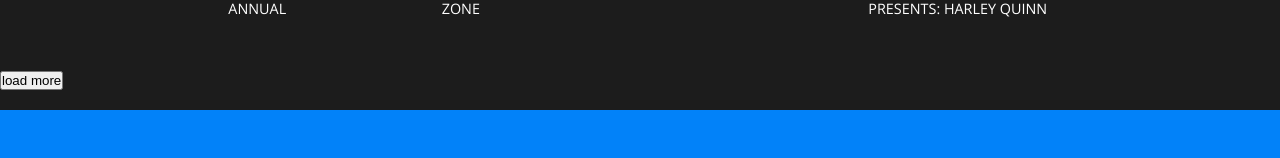
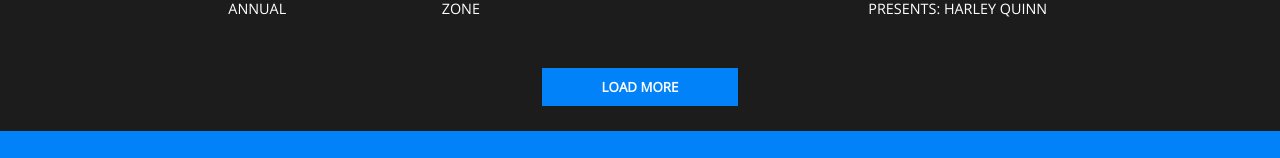
Before and after one commit to Vittoriocorradi/vite-comics, a Vue app: page / in a window 1280 px wide. Shown: the part 987-1145 px from the top of the page. Built offline with nearby package versions, Linux system fonts and the light colour scheme.

Commit message:
Main Comics list bottone

```diff
--- a/src/components/MainComicsList.vue
+++ b/src/components/MainComicsList.vue
@@ -104,10 +104,14 @@ export default {
 
 <style lang="scss" scoped>
 @use '../assets/styles/partials/mixins.scss' as *;
+@use '../assets/styles/partials/variables.scss' as *;
 
 section {
     background-color: #1c1c1c;
-    padding: 3.4375rem 0 1.25rem;
+    padding: 3.4375rem 0 1.5625rem;
+    display: flex;
+    flex-direction: column;
+    align-items: center;
 }
 
 .container {
@@ -138,4 +142,15 @@ section {
         }
     }
 }
+
+button {
+    background-color: $primary-color;
+    text-transform: uppercase;
+    color: #fff;
+    font-family: inherit;
+    font-weight: 700;
+    padding: .625rem 3.75rem;
+    cursor: pointer;
+    border: none;
+}
 </style>
```
